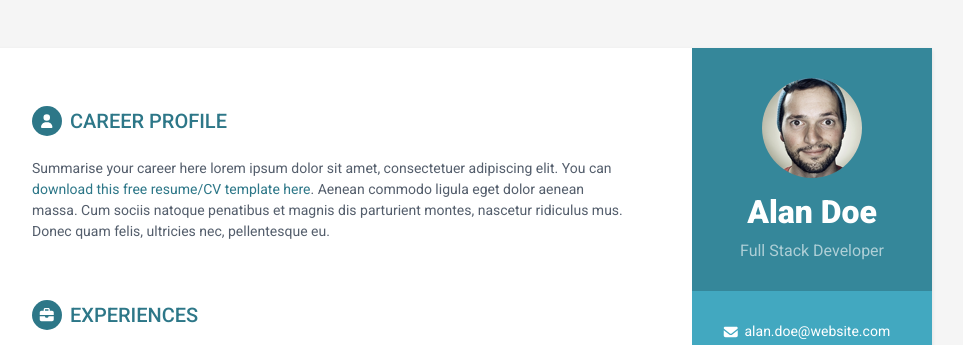
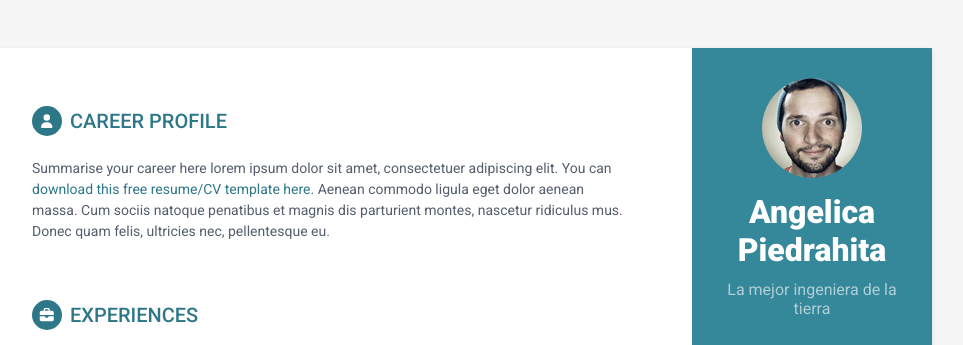
Before and after one commit to AngelicaPiedrahitaRamirez/CV, a plain HTML site: page index.html in a window 1280 px wide. Shown: the top 345 px of the page, without its empty margins (188-1151 px from the left). Drawn offline with Linux system fonts and the light colour scheme.

Commit message:
Cambia el nombre de la persona (#1)
* Cambia el nombre de la persona

* ajusta cambiar_nombre

```diff
--- a/index.html
+++ b/index.html
@@ -25,8 +25,8 @@
         <div class="sidebar-wrapper">
             <div class="profile-container">
                 <img class="profile" src="assets/images/profile.png" alt="" />
-                <h1 class="name">Alan Doe</h1>
-                <h3 class="tagline">Full Stack Developer</h3>
+                <h1 class="name">Angelica Piedrahita</h1>
+                <h3 class="tagline">La mejor ingeniera de la tierra </h3>
             </div><!--//profile-container-->
 
             <div class="contact-container container-block">
```
